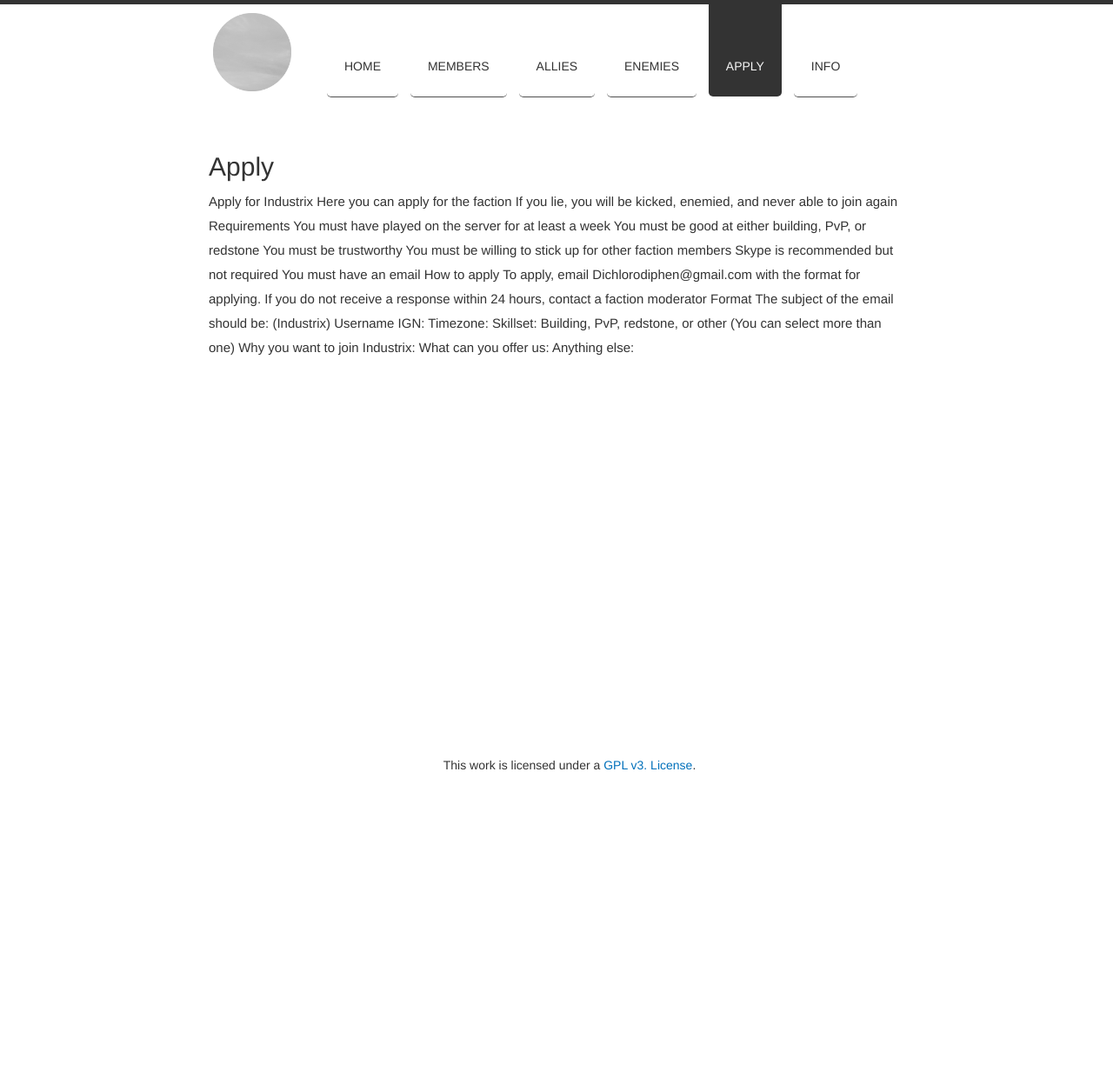
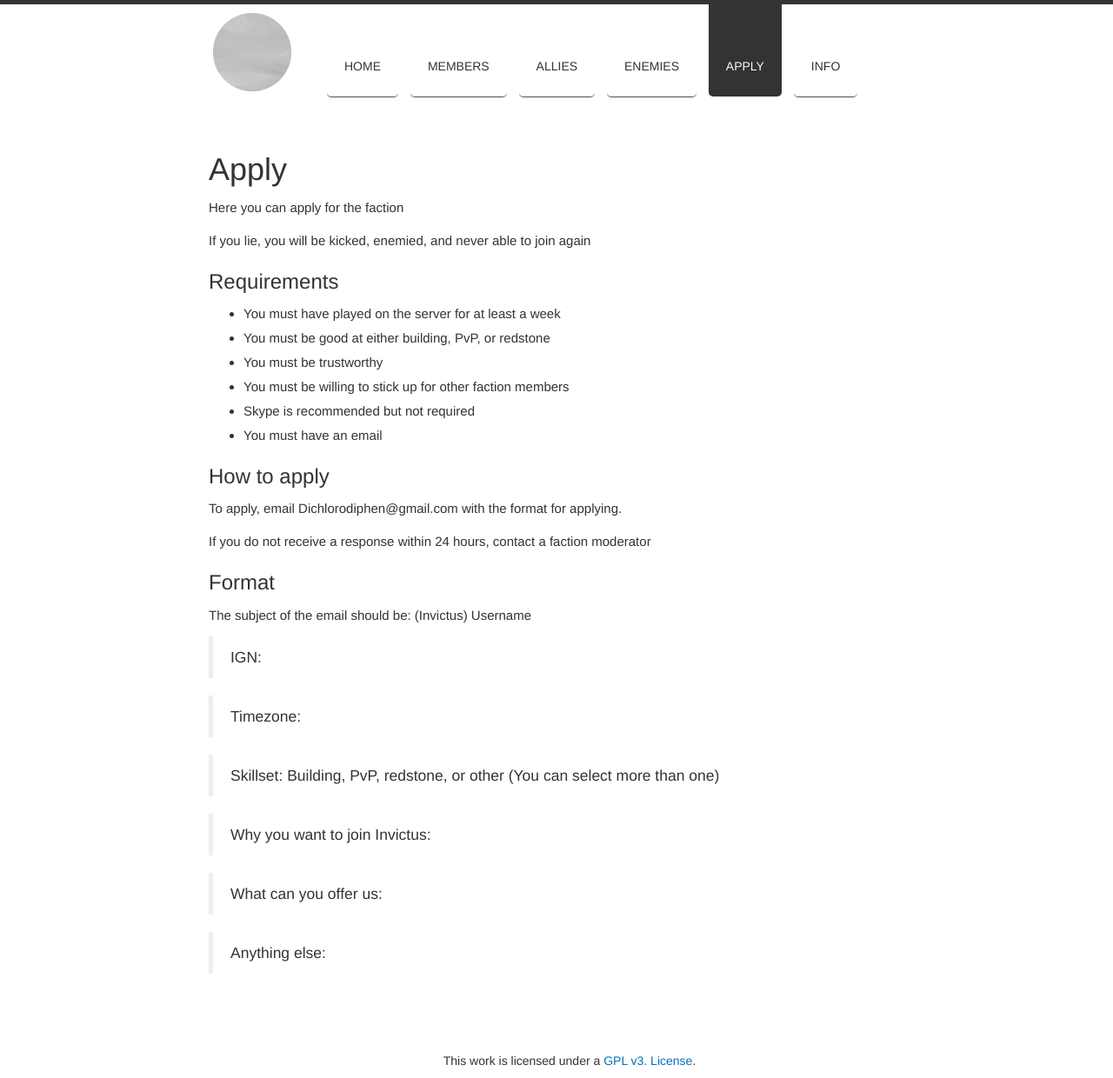
Before and after one commit to Tommsy64/invictus, a Jekyll site: the page built from faction/apply/index.md, in a window 1280 px wide. Shown: the whole page at 87% size. Built offline with Jekyll 4.4.1, drawn with Linux system fonts in a browser that asks for light colours; nearby versions of some CDN libraries; Markdown is read by kramdown in place of the engine named in the settings; before the commit the page ends 900 px from its top, so only the background shows below that; some of the changed lines change nothing that is shown.

Commit message:
Created the apply page

```diff
--- a/_layouts/page.html
+++ b/_layouts/page.html
@@ -3,7 +3,7 @@ layout: default
 ---
 
 <article class="single row gutters">
-  <h2>{{ page.title }}</h2>
+  <h1>{{ page.title }}</h1>
 
   {{ content }}
 </article>
--- a/faction/apply/index.html
+++ /dev/null
@@ -1,35 +0,0 @@
----
-layout: page
-title: Apply
----
-
-Apply for Industrix
-
-Here you can apply for the faction
-
-If you lie, you will be kicked, enemied, and never able to join again
-
-Requirements
-
-You must have played on the server for at least a week
-You must be good at either building, PvP, or redstone
-You must be trustworthy
-You must be willing to stick up for other faction members
-Skype is recommended but not required
-You must have an email
-How to apply
-
-To apply, email Dichlorodiphen@gmail.com with the format for applying.
-
-If you do not receive a response within 24 hours, contact a faction moderator
-
-Format
-
-The subject of the email should be: (Industrix) Username
-
-IGN:
-Timezone:
-Skillset: Building, PvP, redstone, or other (You can select more than one)
-Why you want to join Industrix:
-What can you offer us:
-Anything else:
--- /dev/null
+++ b/faction/apply/index.md
@@ -0,0 +1,39 @@
+---
+layout: page
+title: Apply
+---
+
+Here you can apply for the faction
+
+If you lie, you will be kicked, enemied, and never able to join again
+
+### Requirements
+
+- You must have played on the server for at least a week
+- You must be good at either building, PvP, or redstone
+- You must be trustworthy
+- You must be willing to stick up for other faction members
+- Skype is recommended but not required
+- You must have an email
+
+### How to apply
+
+To apply, email Dichlorodiphen@gmail.com with the format for applying.
+
+If you do not receive a response within 24 hours, contact a faction moderator
+
+### Format
+
+The subject of the email should be: (Invictus) Username
+
+> IGN:
+
+> Timezone:
+
+> Skillset: Building, PvP, redstone, or other (You can select more than one)
+
+> Why you want to join Invictus:
+
+> What can you offer us:
+
+> Anything else:
```
